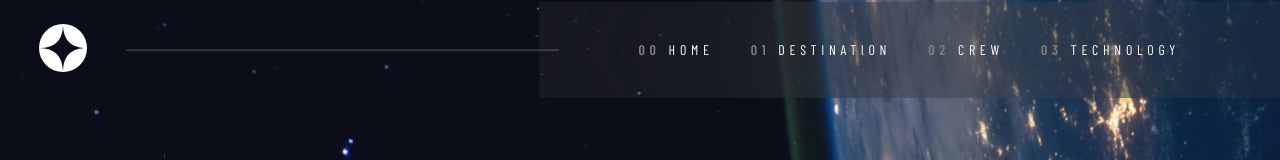
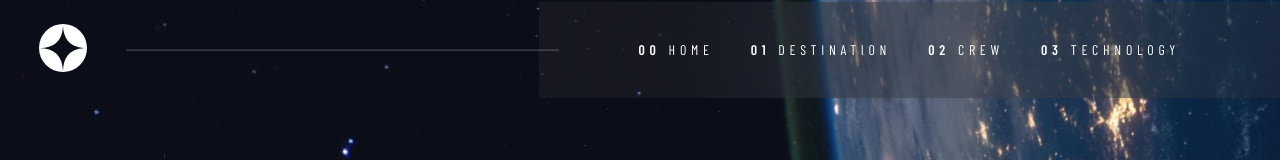
Before and after one commit to MargaritaBusyginaCa/space-tourism-website, a Vue app: page / in a window 1280 px wide. Shown: the top 160 px of the page. Built offline with nearby package versions, Linux system fonts and the light colour scheme; a web font is replaced by a local one.

Commit message:
finish hamburger menu

```diff
--- a/src/components/Navbar.vue
+++ b/src/components/Navbar.vue
@@ -71,6 +71,7 @@ nav {
 ul {
   display: v-bind(menuDisplay);
   flex-direction: column;
+  gap: 62px;
   position: fixed;
   height: 100vh;
   width: 50%;
@@ -79,8 +80,20 @@ ul {
   z-index: 99;
   text-align: center;
   backdrop-filter: blur(81px);
+  text-align: left;
+  padding-top: 64px;
   li {
     list-style: none;
+    a {
+      text-decoration: none;
+      span {
+        color: white;
+      }
+    }
+  }
+  .hamburger {
+    align-self: flex-end;
+    margin: 25px;
   }
 }
 hr {
```
